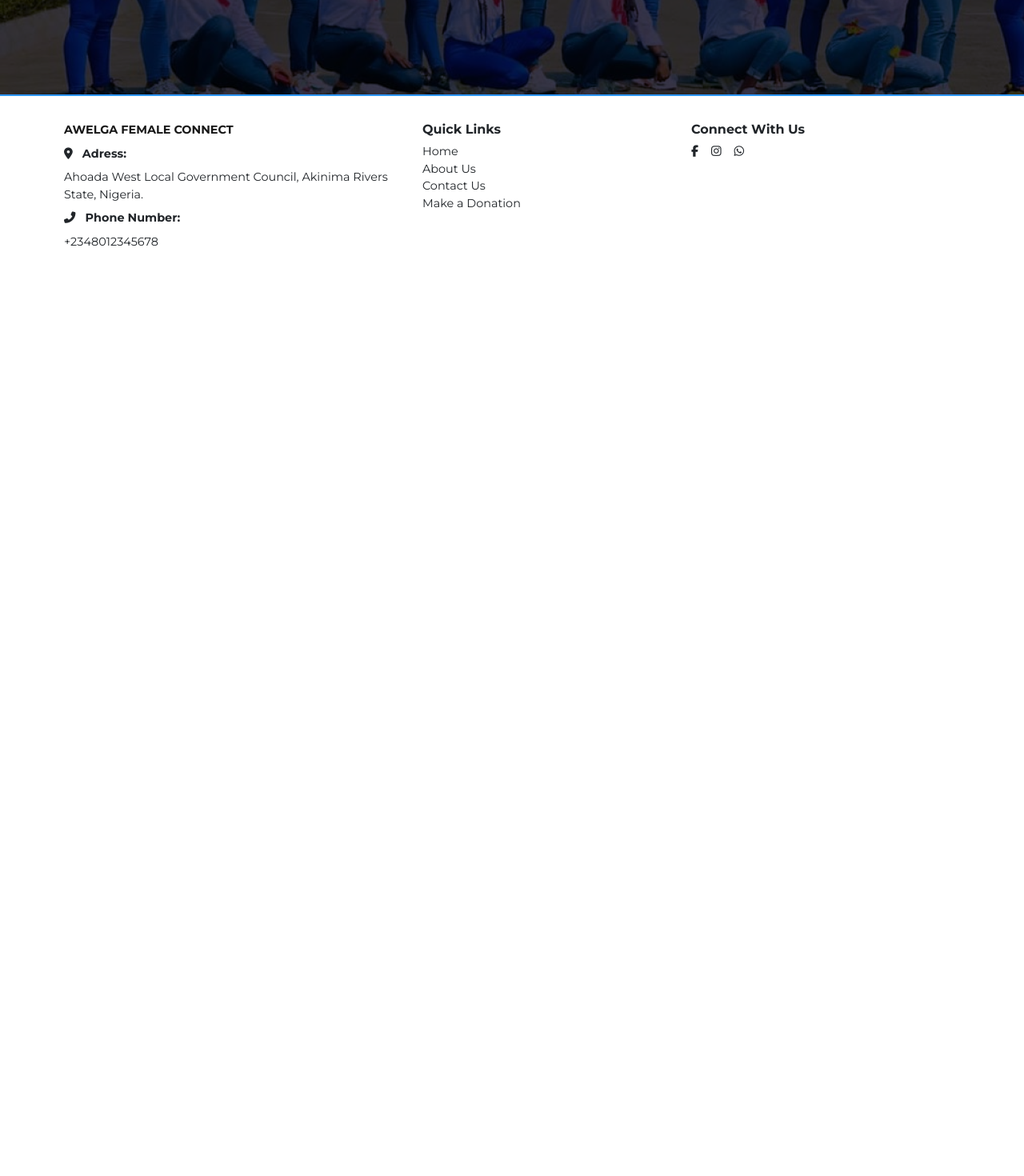
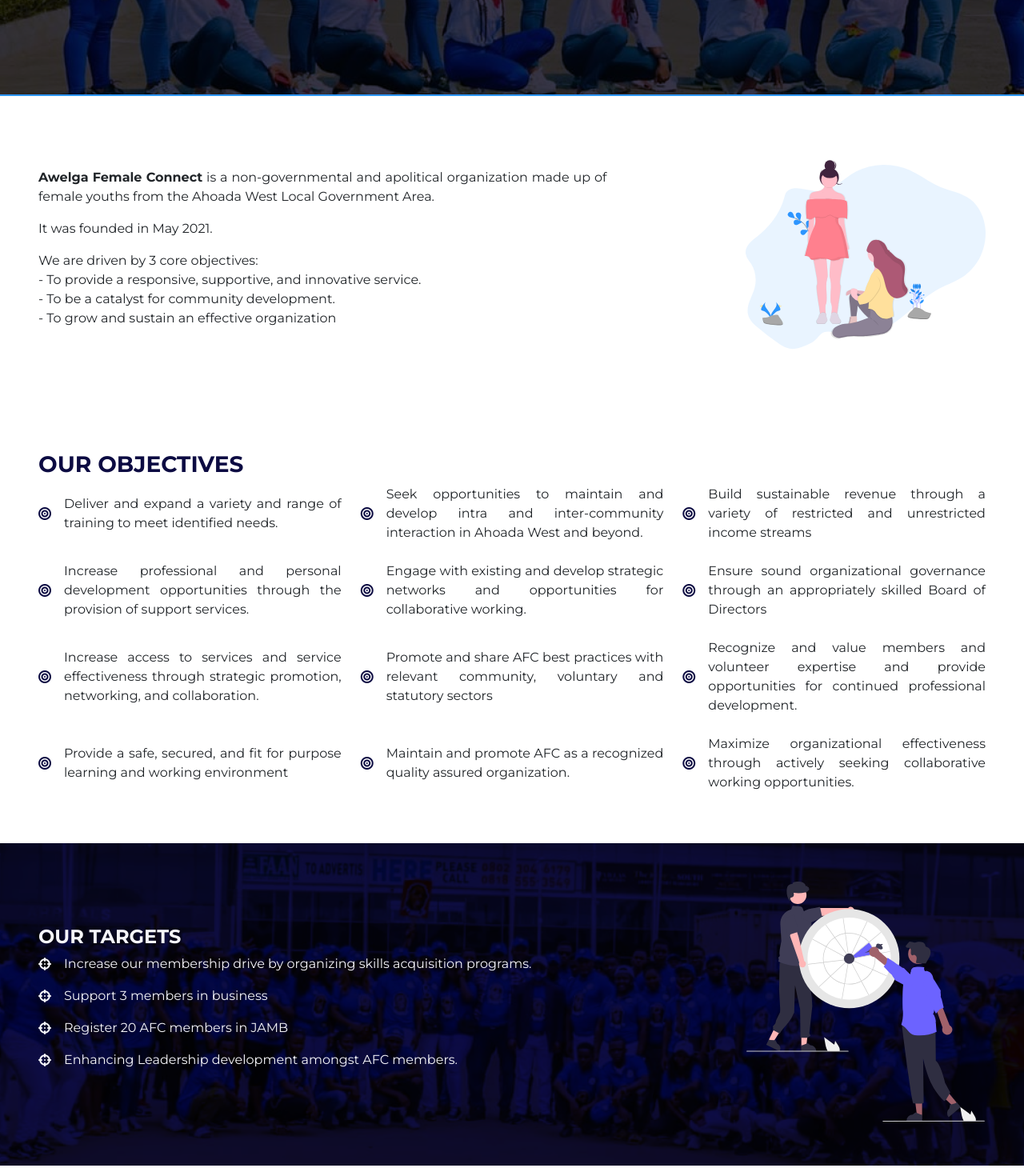
Before and after one commit to buezrico/afc, a Next.js app: page /about in a window 1280 px wide. Shown: the part 280-1750 px from the top of the page at 80% size. Before the commit the page ends 800 px from the top, so only its background shows below. Built offline with nearby package versions, Linux system fonts and the light colour scheme.

Commit message:
finished the about section

```diff
--- a/pages/about.js
+++ b/pages/about.js
@@ -1,14 +1,187 @@
+import Head from "next/head";
+import Image from "next/image";
 import React from "react";
 import PagesTop from "../components/PagesTop";
 
 const About = () => {
   return (
     <div className="about">
+      <Head>
+        <title>About Us</title>
+        <meta name="description" content="About Awelga Female Connect" />
+        <link rel="icon" href="/logo.ico" />
+      </Head>
       <PagesTop
         bg="/imgs/aboutbg.png"
         title="About Us"
         about="Get to know Us better.."
       />
+
+      <section className="about-intro">
+        <div className="about-intro-text-alt">
+          <p>
+            We are driven by 3 core objectives:
+            <br /> - To provide a responsive, supportive, and innovative
+            service. <br /> - To be a catalyst for community development.
+            <br /> - To grow and sustain an effective organization
+          </p>
+        </div>
+        <div className="about-intro-img">
+          <Image
+            src="/imgs/about.svg"
+            width={300}
+            height={300}
+            alt="who-we-are"
+            unoptimized
+            // layout="responsive"
+          />
+        </div>
+
+        <div className="about-intro-text">
+          <p>
+            <span className="fw-bold">Awelga Female Connect</span> is a
+            non-governmental and apolitical organization made up of female
+            youths from the Ahoada West Local Government Area.
+          </p>
+          <p>It was founded in May 2021.</p>
+
+          <p className="text3">
+            We are driven by 3 core objectives:
+            <br /> - To provide a responsive, supportive, and innovative
+            service. <br /> - To be a catalyst for community development.
+            <br /> - To grow and sustain an effective organization
+          </p>
+        </div>
+      </section>
+
+      <section className="about-objectives">
+        <h3 className="title fw-bold text-secondary">OUR OBJECTIVES</h3>
+
+        <ul className="objectives">
+          <li className="objective">
+            <i className="fas fa-bullseye"></i>
+            <p>
+              Deliver and expand a variety and range of training to meet
+              identified needs.
+            </p>
+          </li>
+          <li className="objective">
+            <i className="fas fa-bullseye"></i>
+            <p>
+              Seek opportunities to maintain and develop intra and
+              inter-community interaction in Ahoada West and beyond.
+            </p>
+          </li>
+          <li className="objective">
+            <i className="fas fa-bullseye"></i>
+            <p>
+              Build sustainable revenue through a variety of restricted and
+              unrestricted income streams
+            </p>
+          </li>
+          <li className="objective">
+            <i className="fas fa-bullseye"></i>
+            <p>
+              Increase professional and personal development opportunities
+              through the provision of support services.
+            </p>
+          </li>
+          <li className="objective">
+            <i className="fas fa-bullseye"></i>
+            <p>
+              Engage with existing and develop strategic networks and
+              opportunities for collaborative working.
+            </p>
+          </li>
+          <li className="objective">
+            <i className="fas fa-bullseye"></i>
+            <p>
+              Ensure sound organizational governance through an appropriately
+              skilled Board of Directors
+            </p>
+          </li>
+          <li className="objective">
+            <i className="fas fa-bullseye"></i>
+            <p>
+              Increase access to services and service effectiveness through
+              strategic promotion, networking, and collaboration.
+            </p>
+          </li>
+          <li className="objective">
+            <i className="fas fa-bullseye"></i>
+            <p>
+              Promote and share AFC best practices with relevant community,
+              voluntary and statutory sectors
+            </p>
+          </li>
+          <li className="objective">
+            <i className="fas fa-bullseye"></i>
+            <p>
+              Recognize and value members and volunteer expertise and provide
+              opportunities for continued professional development.
+            </p>
+          </li>
+          <li className="objective">
+            <i className="fas fa-bullseye"></i>
+            <p>
+              Provide a safe, secured, and fit for purpose learning and working
+              environment
+            </p>
+          </li>
+          <li className="objective">
+            <i className="fas fa-bullseye"></i>
+            <p>
+              Maintain and promote AFC as a recognized quality assured
+              organization.
+            </p>
+          </li>
+          <li className="objective">
+            <i className="fas fa-bullseye"></i>
+            <p>
+              Maximize organizational effectiveness through actively seeking
+              collaborative working opportunities.
+            </p>
+          </li>
+        </ul>
+      </section>
+
+      <section className="about-targets">
+        <div className="inner">
+          <div className="top">
+            <h4 className="fw-bold title text-light">OUR TARGETS</h4>
+            <ul className="targets">
+              <li className="target">
+                <i className="fas fa-crosshairs"></i>
+                <p>
+                  Increase our membership drive by organizing skills acquisition
+                  programs.
+                </p>
+              </li>
+              <li className="target">
+                <i className="fas fa-crosshairs"></i>
+                <p>Support 3 members in business</p>
+              </li>
+              <li className="target">
+                <i className="fas fa-crosshairs"></i>
+                <p>Register 20 AFC members in JAMB</p>
+              </li>
+              <li className="target">
+                <i className="fas fa-crosshairs"></i>
+                <p>Enhancing Leadership development amongst AFC members.</p>
+              </li>
+            </ul>
+          </div>
+          <div className="member-pic">
+            <Image
+              src="/imgs/target.svg"
+              width={300}
+              height={300}
+              alt="become-a-meber"
+              unoptimized
+            />
+          </div>
+        </div>
+      </section>
     </div>
   );
 };
--- a/styles/about.scss
+++ b/styles/about.scss
@@ -0,0 +1,145 @@
+@import "./variable";
+@import "/styles/components.scss";
+
+.about {
+  .about-intro {
+    padding: 3rem;
+
+    display: flex;
+    align-items: center;
+    justify-content: space-between;
+    flex-direction: row-reverse;
+    &-img {
+      // min-width: 300px;
+      display: flex;
+      align-items: center;
+      justify-content: center;
+    }
+    &-text {
+      // margin-right: 2rem;
+      text-align: justify;
+      margin-right: 1rem;
+      max-width: 60%;
+    }
+
+    &-text-alt {
+      display: none;
+    }
+  }
+
+  .about-objectives {
+    padding: 3rem;
+
+    .objectives {
+      display: grid;
+      grid-template-columns: repeat(3, 1fr);
+      grid-gap: 1.5rem;
+      .objective {
+        display: flex;
+        align-items: center;
+        text-align: justify;
+        i {
+          margin-right: 1rem;
+          color: $secondary;
+        }
+        p {
+          margin: 0;
+        }
+      }
+    }
+  }
+
+  .about-targets {
+    background: url("../public/imgs/memberbg.png"), rgba(12, 11, 66, 0.99);
+    background-position: center;
+    background-blend-mode: multiply;
+    background-size: cover;
+
+    .inner {
+      padding: 3rem;
+      display: flex;
+      justify-content: space-between;
+      align-items: center;
+      color: $light;
+
+      .top {
+        .targets {
+          .target {
+            display: flex;
+            align-items: center;
+            margin-bottom: 1rem;
+            i {
+              margin-right: 1rem;
+            }
+            p {
+              margin: 0;
+            }
+          }
+        }
+      }
+    }
+  }
+}
+
+@media screen and (max-width: 1050px) {
+  .about-objectives {
+    .objectives {
+      grid-template-columns: repeat(2, 1fr);
+    }
+  }
+}
+
+@media screen and (max-width: 768px) {
+  .about {
+    .about-intro {
+      flex-direction: column-reverse;
+
+      &-text {
+        max-width: 100%;
+        margin-right: 0;
+
+        text-align: justify;
+
+        .text3 {
+          display: none;
+        }
+      }
+
+      &-text-alt {
+        display: flex;
+        width: 100%;
+      }
+    }
+
+    .about-objectives {
+      .objectives {
+        grid-template-columns: repeat(1, 1fr);
+      }
+    }
+
+    .about-targets {
+      .inner {
+        flex-direction: column;
+
+        .top {
+          margin-bottom: 1rem;
+        }
+      }
+    }
+  }
+}
+@media screen and (max-width: 512px) {
+  .about {
+    .about-intro {
+      padding: 1.5rem;
+    }
+    .about-objectives {
+      padding: 1.5rem;
+    }
+    .about-targets {
+      .inner {
+        padding: 3rem 1.5rem;
+      }
+    }
+  }
+}
--- a/styles/components.scss
+++ b/styles/components.scss
@@ -62,6 +62,7 @@
 
   .menu-btn {
     position: fixed;
+    display: none;
     top: 5%;
     right: -20%;
     transition: all 1s;
@@ -72,7 +73,6 @@
     height: 3rem;
     width: 3rem;
     z-index: 999;
-    display: flex;
     align-items: center;
     justify-content: flex-end;
     cursor: pointer;
@@ -298,6 +298,9 @@
         display: flex;
       }
     }
+    .menu-btn {
+      display: flex;
+    }
   }
 
   @media screen and (max-width: 512px) {
--- a/styles/index.scss
+++ b/styles/index.scss
@@ -1,5 +1,6 @@
 @import "./variable";
 @import "/styles/components.scss";
+@import "/styles/about.scss";
 
 header {
   min-height: 100vh;
@@ -290,12 +291,21 @@ header {
       }
 
       p:nth-child(3) {
-        margin-bottom: 2rem;
+        // margin-bottom: 2rem;
       }
 
-      .btn {
-        font-size: 0.9rem;
-        padding: 0.8rem 3rem;
+      .bottom {
+        display: flex;
+        justify-content: space-between;
+        align-items: center;
+        .btn {
+          font-size: 0.9rem;
+          padding: 0.8rem 3rem;
+        }
+        .bottom-img {
+          display: none;
+          padding: 0;
+        }
       }
     }
   }
@@ -471,6 +481,16 @@ header {
     .member-pic {
       display: none;
     }
+
+    .inner {
+      .member-content {
+        .bottom {
+          .bottom-img {
+            display: flex;
+          }
+        }
+      }
+    }
   }
 
   .event-gallery {
```
Also changed, not shown: pages/index.js (+15 -5 lines), public/imgs/target.svg (added).
